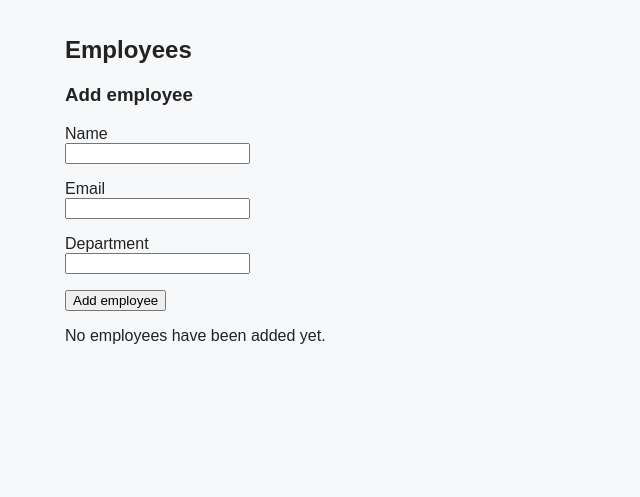
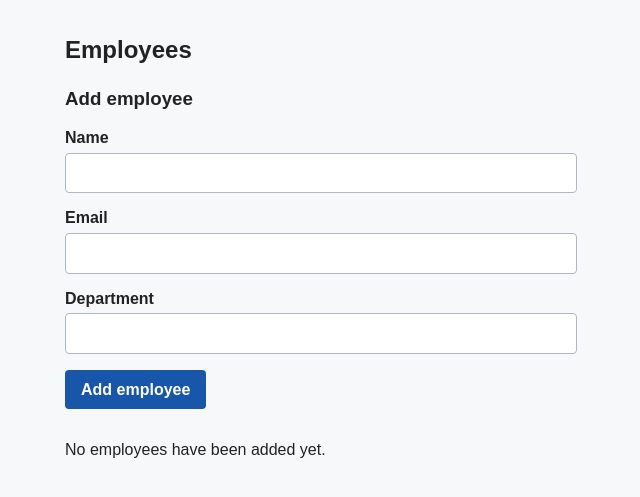
Before and after one commit to XanderChung/intern-meeting-room-booking-system, a Flask app: page /employees in a window 1280 px wide. Shown: the part 125-622 px from the top of the page, without its empty margins (95-735 px from the left). Run offline with Flask 3, Linux system fonts and the light colour scheme; data that the repository does not hold is empty.

Commit message:
Unify employee and room form styling

```diff
--- a/static/styles.css
+++ b/static/styles.css
@@ -14,6 +14,7 @@ header {
 
 nav {
     display: flex;
+    flex-wrap: wrap;
     gap: 1rem;
 }
 
@@ -39,4 +40,104 @@ main {
 .notice--error {
     color: #721c24;
     background-color: #f8d7da;
+<<<<<<< Updated upstream
+=======
 }
+
+/* Shared room and employee form sections */
+.room-form-section,
+.form-section {
+    max-width: 32rem;
+    margin: 1.5rem 0 2rem;
+}
+
+/* Shared form layout */
+.room-form,
+.data-form {
+    display: grid;
+    gap: 1rem;
+}
+
+.form-field {
+    display: grid;
+    gap: 0.35rem;
+}
+
+.form-field label {
+    font-weight: 600;
+}
+
+.form-field input,
+.form-field select {
+    box-sizing: border-box;
+    width: 100%;
+    min-width: 0;
+    padding: 0.65rem 0.75rem;
+    border: 1px solid #aeb7c2;
+    border-radius: 4px;
+    background: #fff;
+    color: #222;
+    font: inherit;
+}
+
+.room-form input:focus-visible,
+.room-form select:focus-visible,
+.data-form input:focus-visible,
+.data-form select:focus-visible {
+    border-color: #1756a9;
+    outline: 2px solid #c9dcf7;
+    outline-offset: 1px;
+}
+
+.room-form button,
+.data-form button {
+    justify-self: start;
+    padding: 0.65rem 1rem;
+    border: 0;
+    border-radius: 4px;
+    background: #1756a9;
+    color: #fff;
+    font: inherit;
+    font-weight: 600;
+    cursor: pointer;
+}
+
+.room-form button:hover,
+.data-form button:hover {
+    background: #10427f;
+}
+
+button:focus-visible,
+a:focus-visible {
+    outline: 2px solid #1756a9;
+    outline-offset: 2px;
+}
+
+/* Shared tables */
+table {
+    width: 100%;
+    margin-top: 1.25rem;
+    border-collapse: collapse;
+    background: #fff;
+}
+
+th,
+td {
+    padding: 0.7rem 1rem;
+    border-bottom: 1px solid #d7dce2;
+    text-align: left;
+    vertical-align: top;
+    overflow-wrap: anywhere;
+}
+
+th {
+    background: #edf1f6;
+}
+
+@media (max-width: 600px) {
+    th,
+    td {
+        padding: 0.55rem 0.5rem;
+    }
+>>>>>>> Stashed changes
+}
--- a/templates/employees.html
+++ b/templates/employees.html
@@ -5,30 +5,34 @@
 {% block content %}
     <h2>Employees</h2>
 
-    <h3>Add employee</h3>
     {% set values = values | default({}) %}
 
-    <form method="post" action="{{ url_for('create_employee_page') }}">
-        <p>
-            <label for="employee-name">Name</label><br>
+    <section class="form-section" aria-labelledby="add-employee-heading">
+        <h3 id="add-employee-heading">Add employee</h3>
+
+        <form class="data-form" method="post"
+              action="{{ url_for('create_employee_page') }}">
+            <div class="form-field">
+                <label for="employee-name">Name</label>
                 <input id="employee-name" name="name" type="text"
                        value="{{ values.get('name', '') }}" required>
-        </p>
+            </div>
 
-        <p>
-            <label for="employee-email">Email</label><br>
+            <div class="form-field">
+                <label for="employee-email">Email</label>
                 <input id="employee-email" name="email" type="text"
                        value="{{ values.get('email', '') }}" required>
-        </p>
+            </div>
 
-        <p>
-            <label for="employee-department">Department</label><br>
+            <div class="form-field">
+                <label for="employee-department">Department</label>
                 <input id="employee-department" name="department" type="text"
                        value="{{ values.get('department', '') }}" required>
-        </p>
+            </div>
 
             <button type="submit">Add employee</button>
         </form>
+    </section>
 
     {% if employees %}
         <table>
```
Lines whose indentation alone changed are shown as unchanged.
